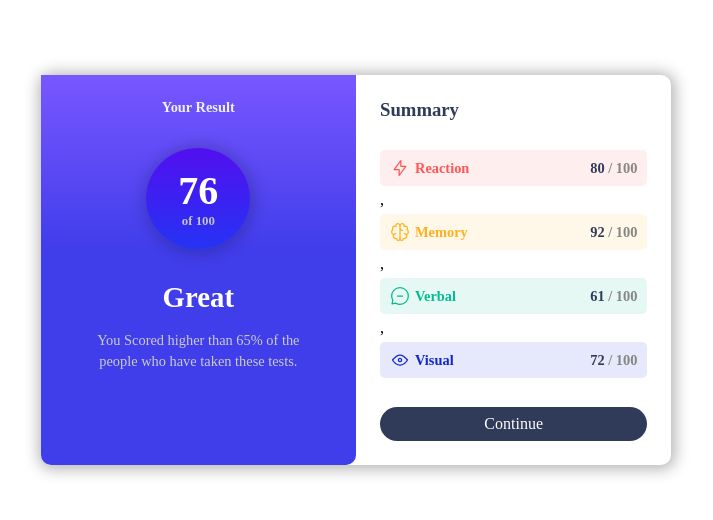
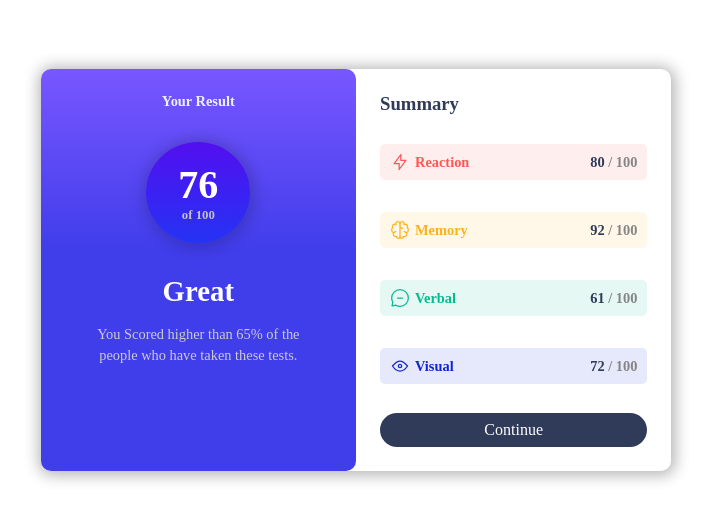
Before and after one commit to dazzlerabhi30800/frontendMentor-results-summary-component-main, a plain HTML site: page index.html in a window 1280 px wide. Shown: the part 130-650 px from the top of the page, without its empty margins (284-997 px from the left). Drawn offline with Linux system fonts and the light colour scheme.

Commit message:
fixed join issue and changed media query width

```diff
--- a/index.html
+++ b/index.html
@@ -12,7 +12,6 @@
       href="./assets/images/favicon-32x32.png"
     />
     <link rel="stylesheet" href="./style.css" media="all" />
-
 
     <title>Frontend Mentor | Results summary component</title>
 
@@ -35,22 +34,10 @@
       </div>
       <div class="summary--wrapper">
         <h3>Summary</h3>
-        <div class="score--wrapper">
-          <div class="score--card reaction--card">
-            <div class="score--logo">
-              <img src="./assets/images/icon-reaction.svg" alt="reaction" />
-              <p>Reaction</p>
-            </div>
-            <p class="total--score"><span>80</span> / 100</p>
-          </div>
-        </div>
-        <div class="continue--btn">
-          Continue
-        </div>
+        <div class="score--wrapper"></div>
+        <div class="continue--btn">Continue</div>
       </div>
     </main>
-
-
   </body>
   <script src="main.js"></script>
 </html>
--- a/main.js
+++ b/main.js
@@ -6,10 +6,10 @@ const scoreWrapper = document.querySelector(".score--wrapper");
 const scoreElement = document.querySelector(".score");
 
 function populateScore(data) {
-  console.log(data);
-  scoreWrapper.innerHTML = data.map(
-    (item) =>
-      `
+  scoreWrapper.innerHTML = data
+    .map(
+      (item) =>
+        `
         <div class="score--card ${item.category}--card">
             <div class="score--logo">
               <img src=${item.icon} alt="reaction" />
@@ -18,7 +18,8 @@ function populateScore(data) {
             <p class="total--score"><span>${item.score}</span> / 100</p>
           </div>
         `
-  );
+    )
+    .join("");
 }
 
 function setScore() {
--- a/style.css
+++ b/style.css
@@ -116,7 +116,7 @@ main {
 .score--wrapper {
   display: flex;
   flex-direction: column;
-  gap: 5px;
+  gap: 2rem;
 }
 .score--card {
   display: flex;
@@ -193,7 +193,7 @@ footer {
   font-size: clamp(11px, 3vw, 15px);
 }
 
-@media Screen and (min-width: 950px) {
+@media Screen and (min-width: 700px) {
   body {
     align-items: center;
   }
@@ -203,6 +203,7 @@ footer {
   }
   .result--wrapper {
     flex-basis: 50%;
+    border-radius: 10px;
   }
   .summary--wrapper {
     flex-basis: 50%;
```
